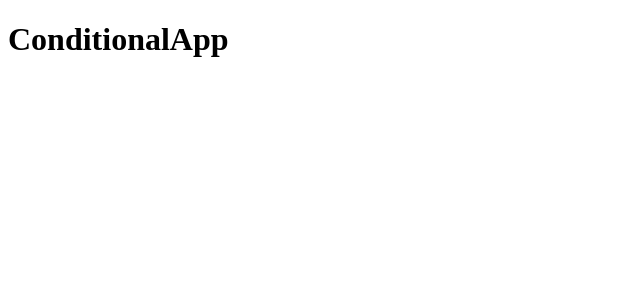
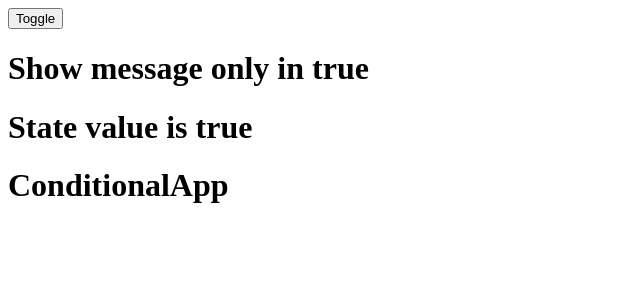
Before and after one commit to Dans182/Mini-Apps-useState, a React (Create React App) app: page / in a window 1280 px wide. Shown: the top 300 px of the page, without its empty margins (0-640 px from the left). Built offline with nearby package versions, Linux system fonts and the light colour scheme.

Commit message:
segunda miniApp lista

```diff
--- a/src/conditionalApp.js
+++ b/src/conditionalApp.js
@@ -1,11 +1,35 @@
-import React from 'react'
+import React, { useState } from "react";
 
 const ConditionalApp = () => {
+  const [condition, setCondition] = useState(true);
+
   return (
     <div>
-        <h1>ConditionalApp</h1>
+      <button onClick={() => setCondition(!condition)}>Toggle</button>
+
+      {/* {condition ? (
+        <h1> Show message in true</h1>
+      ) : (
+        <h1>Another message in false</h1>
+      )} */}
+
+      {condition ? <h1>Show message only in true</h1> : null}
+
+      {/* {condition && <h1>Show message only in true</h1>} */}
+{/* De esta manera, si me arroja verdadero, me muestra el texto. sino, no muestra nada.
+Esta manera se usa cuando no tengo un else que declarar. Aca analiza si es diferente de false, null, undefined o string vacio. Si no
+ninguno de los casos, me imprime*/}
+
+
+      <h1>State value is {condition.toString()}</h1>
+
+      {/* De esta manera imprimimos en pantalla un valor boolean. Estos no se imprimen
+      como otros casos */}
+
+
+      <h1>ConditionalApp</h1>
     </div>
-  )
-}
+  );
+};
 
-export default ConditionalApp
+export default ConditionalApp;
```
